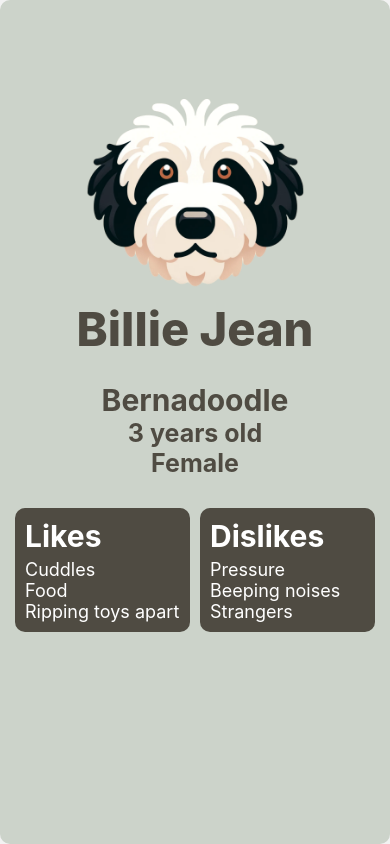
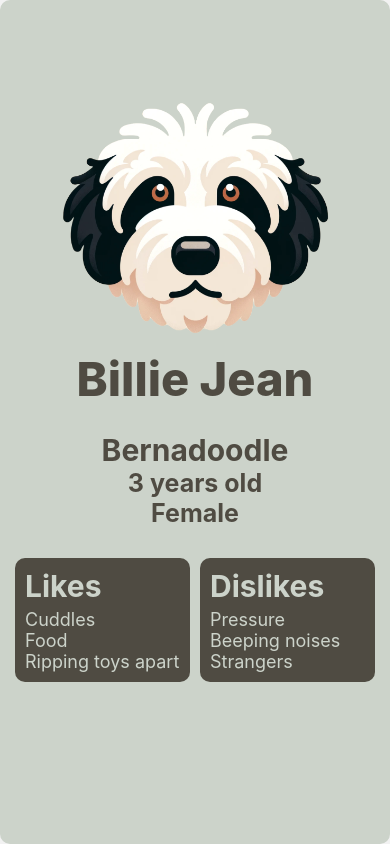
Before and after one commit to ameschen/cmdf2024, a React Native app in the folder frontend/: screen /Profile in a window 390 px wide. Built offline with nearby package versions, Linux system fonts and the light colour scheme.

Commit message:
slight style change

```diff
--- a/frontend/components/Profile.js
+++ b/frontend/components/Profile.js
@@ -56,8 +56,8 @@ const styles = StyleSheet.create({
         paddingTop: 80,
     },
     image: {
-        width: 220,
-        height: 220,
+        width: 270,
+        height: 270,
     },
     name: {
         fontSize: 47,
@@ -96,11 +96,11 @@ const styles = StyleSheet.create({
     listTitle: {
         fontWeight: 'bold',
         fontSize: 30,
-        color: '#fff',
+        color: '#CCD3CA',
         marginBottom: 5,
     },
     listItem: {
         fontSize: 18,
-        color: '#fff',
+        color: '#CCD3CA',
     }
 });
```
